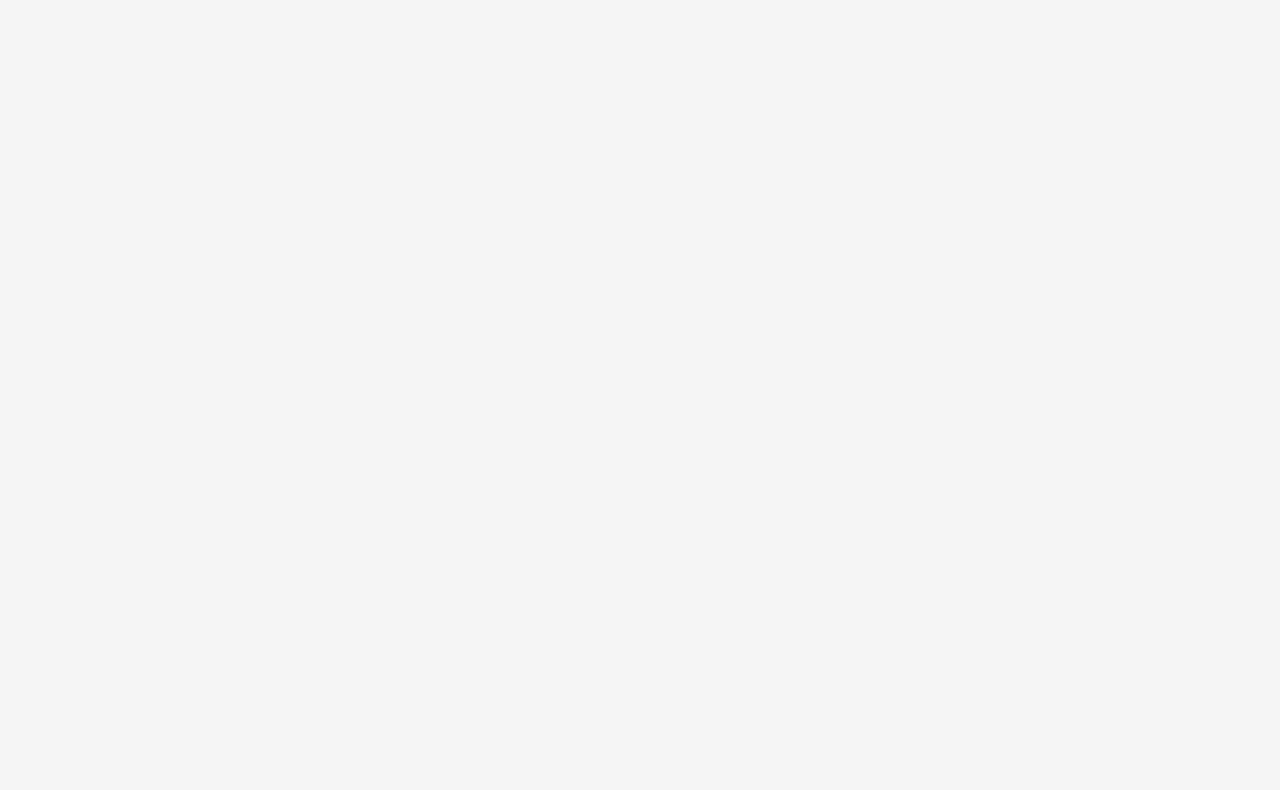
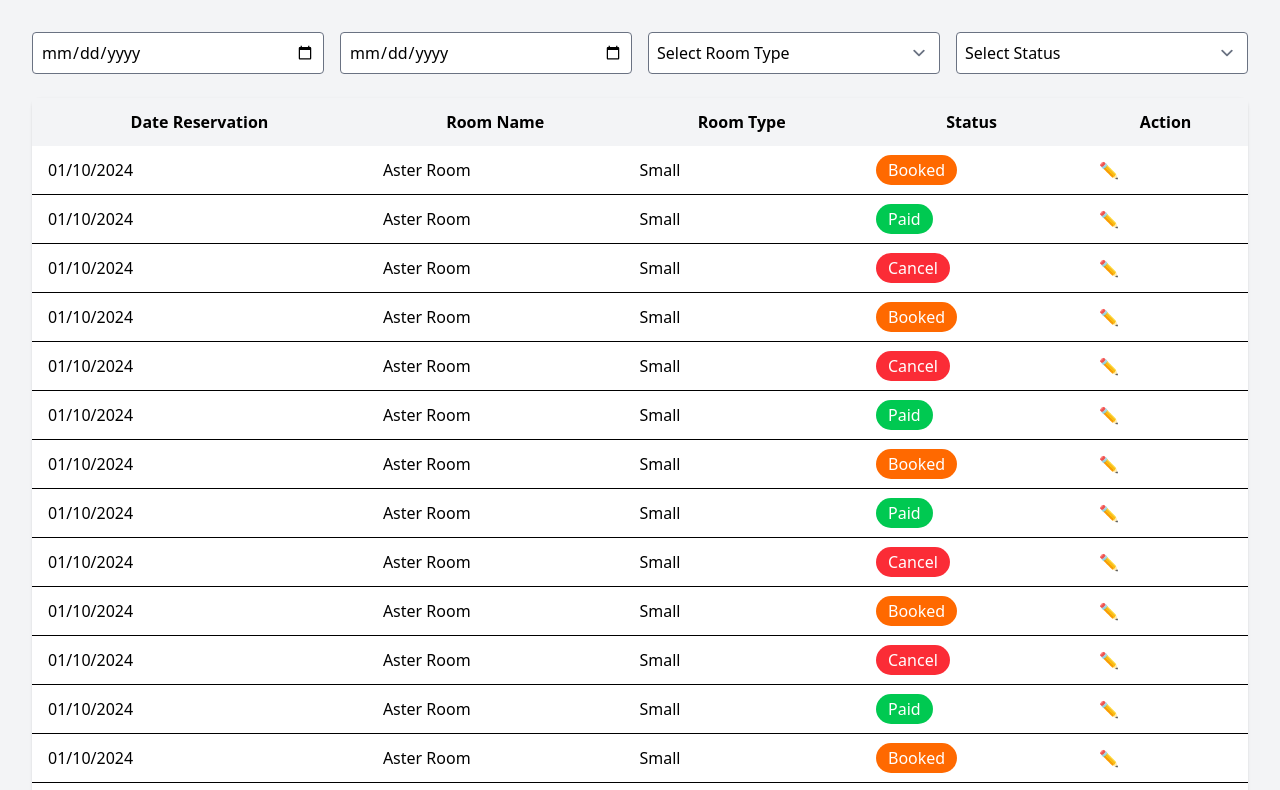
Before and after one commit to fikidudihramdani/finalproject, a React (Vite) app: page /report in a window 1280 px wide. Before the commit this address had no page. Shown: the top 790 px of the page. Built offline with nearby package versions, Linux system fonts and the light colour scheme.

Commit message:
hasgdsyadajd

```diff
--- a/src/App.jsx
+++ b/src/App.jsx
@@ -3,6 +3,7 @@ import LoginCard from "./pages/Login";
 import Dashboard from "./pages/Dashboard";
 import ReservationSchedule from "./pages/ReservationSchedule";
 import RoomsPage from "./pages/RoomsPage";
+import ReportTable from "./pages/Report";
 
 
 
@@ -12,7 +13,7 @@ const App = () => (
       <Route path="/dashboard" element={<Dashboard />} />
       <Route path="/resevarsi" element={<ReservationSchedule />} />
       <Route path="/room" element={<RoomsPage />} />
-      <Route path="/dashboard/documents" element={<Dashboard />} />
+      <Route path="/report" element={<ReportTable />} />
       <Route path="/dashboard/settings" element={<Dashboard />} />
   </Routes>
 );
--- /dev/null
+++ b/src/pages/Report.jsx
@@ -0,0 +1,109 @@
+import React, { useState, useEffect } from 'react';
+import { motion, AnimatePresence } from 'framer-motion';
+
+const ReportTable = () => {
+    const initialData = Array(20).fill().map((_, index) => ({
+        date: '01/10/2024',
+        roomName: 'Aster Room',
+        roomType: 'Small',
+        status: index % 3 === 0 ? 'Booked' : index % 2 === 0 ? 'Cancel' : 'Paid'
+    }));
+
+    const [data, setData] = useState(initialData);
+    const [startDate, setStartDate] = useState('');
+    const [endDate, setEndDate] = useState('');
+    const [roomType, setRoomType] = useState('');
+    const [status, setStatus] = useState('');
+    const [isSlideOpen, setIsSlideOpen] = useState(false);
+    const [selectedItem, setSelectedItem] = useState(null);
+
+    const statusColors = {
+        Paid: 'bg-green-500',
+        Booked: 'bg-orange-500',
+        Cancel: 'bg-red-500'
+    };
+
+    useEffect(() => {
+        const filteredData = initialData.filter(item => {
+            const matchDate = (!startDate || item.date >= startDate) && (!endDate || item.date <= endDate);
+            const matchRoomType = !roomType || item.roomType === roomType;
+            const matchStatus = !status || item.status === status;
+            return matchDate && matchRoomType && matchStatus;
+        });
+        setData(filteredData);
+    }, [startDate, endDate, roomType, status]);
+
+    const handleEdit = (item) => {
+        setSelectedItem(item);
+        setIsSlideOpen(true);
+    };
+
+    return (
+        <div className="p-8 bg-gray-100 min-h-screen">
+            <div className="grid grid-cols-4 gap-4 mb-6">
+                <input type="date" className="p-2 border rounded" value={startDate} onChange={(e) => setStartDate(e.target.value)} />
+                <input type="date" className="p-2 border rounded" value={endDate} onChange={(e) => setEndDate(e.target.value)} />
+                <select className="p-2 border rounded" value={roomType} onChange={(e) => setRoomType(e.target.value)}>
+                    <option value="">Select Room Type</option>
+                    <option value="Small">Small</option>
+                    <option value="Medium">Medium</option>
+                    <option value="Large">Large</option>
+                </select>
+                <select className="p-2 border rounded" value={status} onChange={(e) => setStatus(e.target.value)}>
+                    <option value="">Select Status</option>
+                    <option value="Paid">Paid</option>
+                    <option value="Booked">Booked</option>
+                    <option value="Cancel">Cancel</option>
+                </select>
+            </div>
+
+            <table className="w-full bg-white rounded-lg shadow">
+                <thead>
+                    <tr className="bg-gray-100">
+                        <th className="py-3 px-4">Date Reservation</th>
+                        <th className="py-3 px-4">Room Name</th>
+                        <th className="py-3 px-4">Room Type</th>
+                        <th className="py-3 px-4">Status</th>
+                        <th className="py-3 px-4">Action</th>
+                    </tr>
+                </thead>
+                <tbody>
+                    {data.map((item, index) => (
+                        <tr key={index} className="border-b hover:bg-gray-50">
+                            <td className="py-3 px-4">{item.date}</td>
+                            <td className="py-3 px-4">{item.roomName}</td>
+                            <td className="py-3 px-4">{item.roomType}</td>
+                            <td className="py-3 px-4">
+                                <span className={`px-3 py-1 text-white rounded-full ${statusColors[item.status]}`}>{item.status}</span>
+                            </td>
+                            <td className="py-3 px-4">
+                                <button onClick={() => handleEdit(item)} className="text-orange-500 hover:text-orange-600">✏️</button>
+                            </td>
+                        </tr>
+                    ))}
+                </tbody>
+            </table>
+
+            <AnimatePresence>
+                {isSlideOpen && (
+                    <motion.div
+                        initial={{ x: '100%' }}
+                        animate={{ x: 0 }}
+                        exit={{ x: '100%' }}
+                        transition={{ duration: 0.3 }}
+                        className="fixed top-0 right-0 h-full w-96 bg-white shadow-lg z-50 p-6"
+                    >
+                        <h2 className="text-lg font-semibold mb-4">Edit Reservation</h2>
+                        <p><strong>Date:</strong> {selectedItem.date}</p>
+                        <p><strong>Room Name:</strong> {selectedItem.roomName}</p>
+                        <p><strong>Room Type:</strong> {selectedItem.roomType}</p>
+                        <p><strong>Status:</strong> {selectedItem.status}</p>
+                        <button onClick={() => setIsSlideOpen(false)} className="mt-4 bg-red-500 text-white py-2 px-4 rounded">Close</button>
+                    </motion.div>
+                )}
+            </AnimatePresence>
+        </div>
+    );
+};
+
+export default ReportTable;
```
